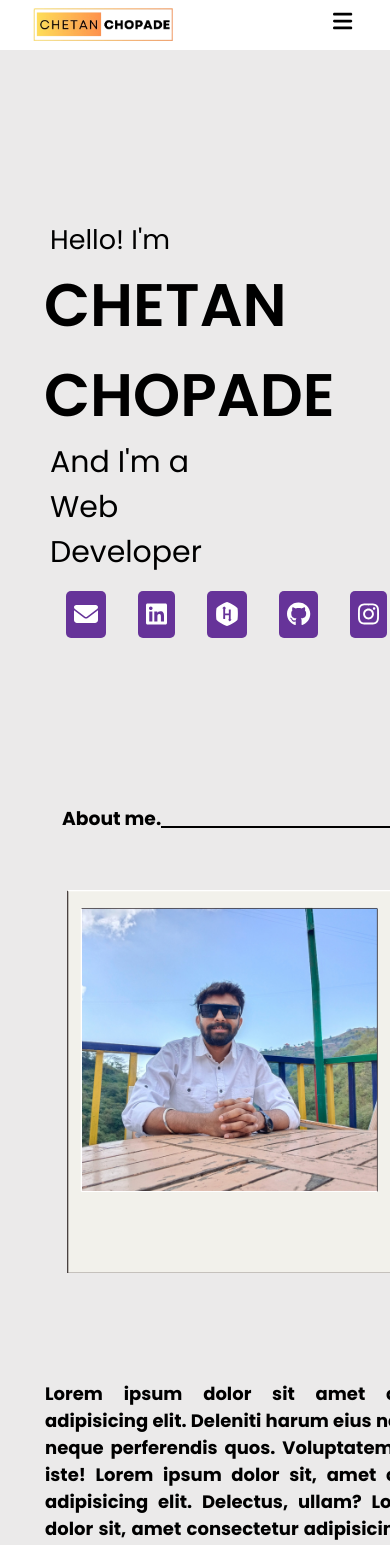
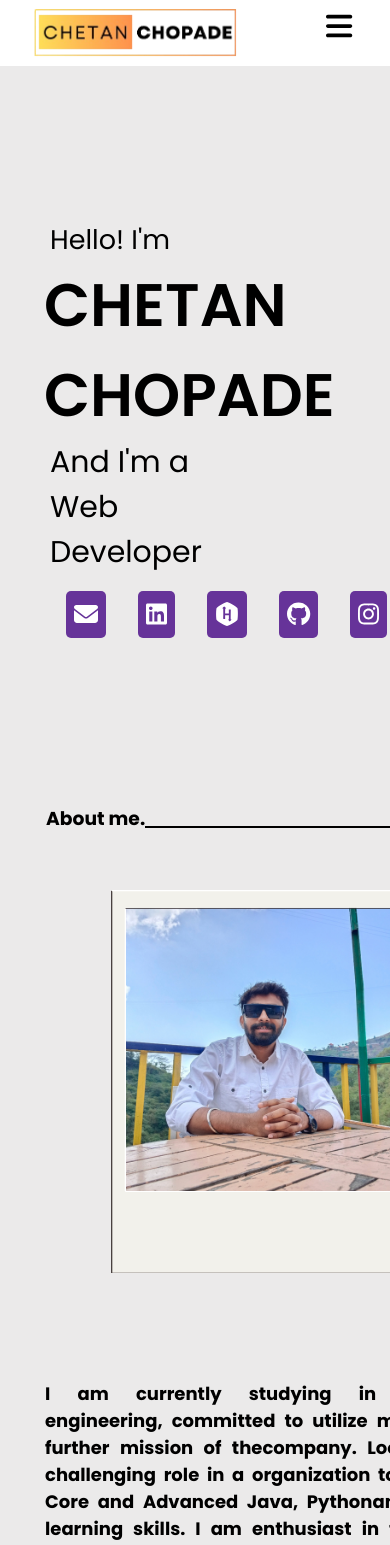
Before and after one commit to Chetan-1-hash/PortfolioWebApp, an Angular app: page /projects in a window 390 px wide. Shown: the top 1545 px of the page. Built offline with nearby package versions, Linux system fonts and the light colour scheme.

Commit message:
Added nav btn function

```diff
--- a/src/app/aboutme/aboutme.component.css
+++ b/src/app/aboutme/aboutme.component.css
@@ -61,7 +61,7 @@
 .main-container .inner-container .left{
     /* border: 2px solid rebeccapurple; */
     height: 460px;
-    width: auto;
+    width: 30rem;
     margin: 15px;
     padding: 2em;
 }
@@ -71,15 +71,18 @@
         padding: 0px 25rem 0px 0px;
 
     }
+    .main-container .title{
+        margin-left: 1rem;
+    }
     .main-container .inner-container{
         display: flex;
         flex-direction: column;
     }
+    .main-container .inner-container .left{
+        text-align: center;
+    }
     .main-container .inner-container .right{
         width: 500px;
-    }
-    .main-container .title{
-        margin-left: 2rem;
     }
     .main-container .inner-container .right{
         margin-left: 10px;
@@ -89,6 +92,6 @@
 
 @media (max-width:400px){
     .main-container .title .line{
-        padding: 0px 18rem 0px 0px;
+        padding: 0px 20rem 0px 0px;
     }
 }
--- a/src/app/aboutme/aboutme.component.html
+++ b/src/app/aboutme/aboutme.component.html
@@ -8,11 +8,7 @@
         </div>
         <div class="right">
             <div class="intro">
-                Lorem ipsum dolor sit amet consectetur adipisicing elit. Deleniti harum eius nam eveniet, neque
-                perferendis quos. Voluptatem aliquam a iste! Lorem ipsum dolor sit, amet consectetur adipisicing elit.
-                Delectus, ullam?
-                Lorem ipsum dolor sit, amet consectetur adipisicing elit. Iusto molestias quod dicta fugit, eum
-                perspiciatis!
+                I am currently studying in Computer engineering, committed to utilize my skills for further mission of thecompany. Looking for a challenging role in a organization to utilize my Core and Advanced Java, Pythonand Machine learning skills. I am enthusiast in the field of Machine learning and WebDevelopment. Bringing forth the ability to work well with others to utilize my art to visually enhance projectsand upskilling other passionate technologies to create more delightful experiences.
             </div>
             <div class="education">
                 <div class="edu">
--- a/src/app/header/header.component.css
+++ b/src/app/header/header.component.css
@@ -1,4 +1,4 @@
-nav{
+nav {
     position: fixed;
     width: 100%;
     z-index: 999;
@@ -7,44 +7,52 @@ nav{
     transition: all 0.3s ease;
     background-color: white;
 }
-nav .max-width{
+
+nav .max-width {
     display: flex;
     background-color: white;
     align-items: center;
     justify-content: space-between;
 }
-.max-width{
+
+.max-width {
     max-width: 100%;
     padding: 0 60px 0 60px;
     margin: auto;
 }
-.header{
+
+.header {
     display: flex;
     justify-content: space-between;
 }
-.header img{
+
+.header img {
     height: 2.2em;
     margin-left: 15px;
     padding: 2px;
 }
-.header #naviconul{
+
+.header #naviconul {
     display: none;
 }
-.header #naviconul #navicon{
+
+.header #naviconul #navicon {
     display: none;
     text-decoration: none;
 }
 
-#navrouter{
+#navrouter {
     width: 100%;
     display: flex;
     justify-content: flex-end;
 }
-nav #navrouter li{
+
+nav #navrouter li {
     display: inline-block;
     margin-top: 12px;
 }
-nav #navrouter li a{
+
+nav #navrouter li a {
     width: auto;
     color: black;
     font-size: 18px;
@@ -54,40 +62,42 @@ nav #navrouter li a{
     padding: 5px;
 }
 
-nav #navrouter li a:hover{
+nav #navrouter li a:hover {
     border-bottom: 3px solid rgb(255, 238, 0);
 }
-@media (max-width:900px){
-    nav{
+
+@media (max-width:900px) {
+    nav {
         padding: 5px 0px;
     }
-    nav .max-width{
+
+    nav .max-width {
         display: flex;
         flex-direction: column;
         justify-content: space-between;
         padding: 0px 30px;
     }
 
-    nav .max-width img{
+    nav .max-width img {
         margin-left: 0px;
     }
 
-    nav .max-width .header{
+    nav .max-width .header {
         width: 100%;
     }
 
-    nav .max-width .header #naviconul{
+    nav .max-width .header #naviconul {
         display: flex;
         flex-direction: column;
         align-items: flex-end;
     }
 
-    nav .max-width .header #naviconul li{
+    nav .max-width .header #naviconul li {
         margin-right: 8px;
         list-style: none;
     }
 
-    nav #naviconul li #navicon{
+    nav #naviconul li #navicon {
         display: block;
         width: 100%;
         height: 100%;
@@ -95,67 +105,68 @@ nav #navrouter li a:hover{
         font-size: 22px;
     }
 
-    nav .max-width #navrouter{
+    nav .max-width #navrouter {
         width: 100%;
-        display: none;
         flex-direction: column;
         align-items: center;
-        border: 2px solid red;
-
+        overflow: hidden;
+        max-height: 0;
+        transition: max-height 1s cubic-bezier(0.075, 0.82, 0.165, 1);
     }
 
-    nav .max-width #navrouter li a{
-        display: none;
+    nav .max-width #navrouter.open {
+        max-height: 500px;
+    }
+}
+
+@media (max-width:650px) {
+    nav {
+        padding: 5px 0px;
     }
 
-
-}
-@media (max-width:650px) {
-    nav{
-        padding: 5px 0px;
-    }
-    nav .max-width{
+    nav .max-width {
         display: flex;
         flex-direction: column;
         justify-content: space-between;
         padding: 0px 30px;
     }
 
-    nav .max-width .header img{
-        height: 2.5em;
+    nav .max-width .header img {
+        height: 3.5em;
         margin-left: 0px;
     }
 
 
-    nav .max-width .header #naviconul{
+    nav .max-width .header #naviconul {
         display: flex;
         flex-direction: column;
         align-items: flex-end;
         /* border: 2px solid rebeccapurple; */
     }
 
-    nav .max-width .header #naviconul li{
+    nav .max-width .header #naviconul li {
         margin-right: 8px;
     }
 
-    nav #naviconul li #navicon{
+    nav #naviconul li #navicon {
         display: block;
         width: 100%;
         height: 100%;
         margin-bottom: 0px;
-        font-size: 22px;
+        font-size: 30px;
     }
 
-    nav .max-width #navrouter{
+    nav .max-width #navrouter {
         width: 100%;
-        display: none;
         flex-direction: column;
         align-items: center;
-        border: 2px solid red;
+        overflow: hidden;
+        max-height: 0;
+        transition: max-height 1s cubic-bezier(0.6, 0.5, 0.2, 0.8);;
     }
 
-    nav .max-width #navrouter li a{
-        display: none;
+    nav .max-width #navrouter.open {
+        max-height: 500px;
     }
 
 
--- a/src/app/header/header.component.html
+++ b/src/app/header/header.component.html
@@ -3,11 +3,11 @@
         <div class="header">
             <img src="assets/cc.png" alt="symbol">
             <ul id="naviconul">
-                <li><fa-icon id="navicon" [icon]="faNav"></fa-icon></li>
+                <li><fa-icon id="navicon" (click)="openNav()" [icon]="faNav"></fa-icon></li>
             </ul>
         </div>
 
-        <ul id="navrouter">
+        <ul id="navrouter" #navrouter>
             <li><a routerLink="" fragment="home">Home</a></li>
             <li><a routerLink="" fragment="aboutme">About me</a></li>
             <li><a routerLink="" fragment="skills">Skills</a></li>
--- a/src/app/header/header.component.ts
+++ b/src/app/header/header.component.ts
@@ -1,4 +1,4 @@
-import { Component } from '@angular/core';
+import { Component, ElementRef, ViewChild } from '@angular/core';
 import { ActivatedRoute, RouterModule } from '@angular/router';
 import { FontAwesomeModule } from '@fortawesome/angular-fontawesome';
 import { faNavicon } from '@fortawesome/free-solid-svg-icons';
@@ -15,6 +15,7 @@ export class HeaderComponent {
   constructor(private activateRoute:ActivatedRoute){}
 
   faNav = faNavicon;
+  isOpened:boolean = false;
 
   ngOnInit(){
     this.activateRoute.fragment.subscribe(
@@ -28,4 +29,17 @@ export class HeaderComponent {
   JumpToSection(section:any){
     document.getElementById(section)?.scrollIntoView({behavior: 'smooth'})
   }
+
+  @ViewChild('navrouter') navrouter!:ElementRef;
+  openNav() {
+    this.isOpened = !this.isOpened;
+    if (this.navrouter) {
+      if (this.isOpened) {
+        this.navrouter.nativeElement.classList.add('open');
+      } else {
+        this.navrouter.nativeElement.classList.remove('open');
+      }
+    }
+  }
+
 }
--- a/src/app/projects/projects.component.css
+++ b/src/app/projects/projects.component.css
@@ -150,9 +150,11 @@
         display: flex;
         flex-direction: column;
     }
+    .main-container-projects .inner-container .title{
+        margin-left: 1rem;
+    }
     .main-container-projects .inner-container .title .line{
         padding: 0px 18rem 0px 0px;
-
     }
     main-container-projects .inner-container .projects{
         width: 100%;
@@ -177,4 +179,7 @@
     .main-container-projects .inner-container .projects .project-box{
         height: 60vh;
     }
+    .main-container-projects .inner-container .title .line{
+        padding: 0px 20rem 0px 0px;
+    }
 }
```
Also changed, not shown: 4 other files (tests, documents, lock files or other folders).
